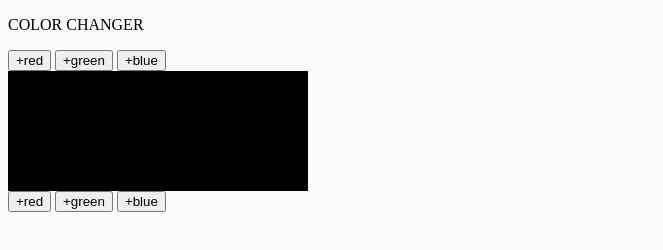
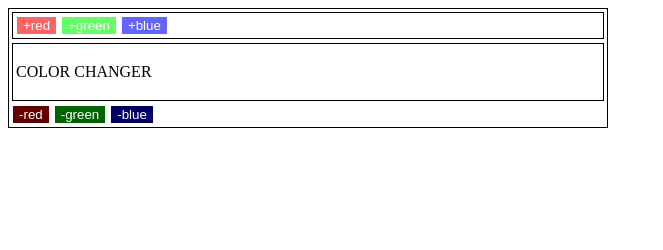
Before and after one commit to stanislavlisk/weblearn, a plain HTML site: page index.html in a window 1280 px wide. Shown: the whole page, without its empty margins (0-663 px from the left). Drawn offline with Linux system fonts and the light colour scheme.

Commit message:
css hell

```diff
--- a/index.html
+++ b/index.html
@@ -4,29 +4,39 @@
 <link rel="stylesheet" href="style.css">
 <script src="learn.js"></script>
 </head>
-
 <body>
 
 
-<p id="demo">COLOR CHANGER</p>
-<button type="button" onclick="changeDomRGB('red', 'add')">+red</button>
-<button type="button" onclick="changeDomRGB('green', 'add')">+green</button>
-<button type="button" onclick="changeDomRGB('blue', 'add')">+blue</button>
+
+<table class="spectable">
+<tr><td>
 
 
-
-<table id= "colchange" style="width:300px; height:120px; background-color: rgb(0, 0, 0)";>
-  <tr>
-    <td>
+  <table class="fittable">
+  <tr><td>
+<button class="button" type="button" style="background-color: rgb(255, 100, 100)" onclick="changeDomRGB('red', 'add')">+red</button>
+<button class="button" type="button" style="background-color: rgb(100, 255, 100)" onclick="changeDomRGB('green', 'add')">+green</button>
+<button class="button" type="button" style="background-color: rgb(100, 100, 255)" onclick="changeDomRGB('blue', 'add')">+blue</button>
+ </td></tr>
+ </table>
 
 
-    </td>
-  </tr>
+</td></tr>
+<tr><td>
+
+<table class="fittable" id= "colchange" ;><tr><td>
+      <p id="demo">COLOR CHANGER</p>
+</td></tr></table>
+
+
+</td></tr>
+<tr><td>
+<button class="button" type="button" style="background-color: rgb(100, 0, 0)" onclick="changeDomRGB('red', 'sub')">-red</button>
+<button class="button" type="button" style="background-color: rgb(0, 100, 0)" onclick="changeDomRGB('green', 'sub')">-green</button>
+<button class="button" type="button" style="background-color: rgb(0, 0, 100)" onclick="changeDomRGB('blue', 'sub')">-blue</button>
+
+</td></tr>
 </table>
-
-<button type="button" onclick="changeDomRGB('red', 'sub')">+red</button>
-<button type="button" onclick="changeDomRGB('green', 'sub')">+green</button>
-<button type="button" onclick="changeDomRGB('blue', 'sub')">+blue</button>
 
 
 </body>
--- a/style.css
+++ b/style.css
@@ -1,8 +1,24 @@
-body {
-  background-color: rgb(250, 250, 250);
+
+
+
+.button {
+  width: auto;
+  border: 1px solid;
+  color: white;
+  text-align: center;
+
+
+}
+.spectable {
+  border: 1px solid;
+  width: 600px;
+  align-content: center;
+
 }
 
-h1 {
-  color: rgb(120, 120, 120);
-  margin-left: 20px;
+.fittable {
+  width: 100%;
+  border: 1px solid;
+  align-content: center;
+  flex-flow: row wrap;
 }
```
